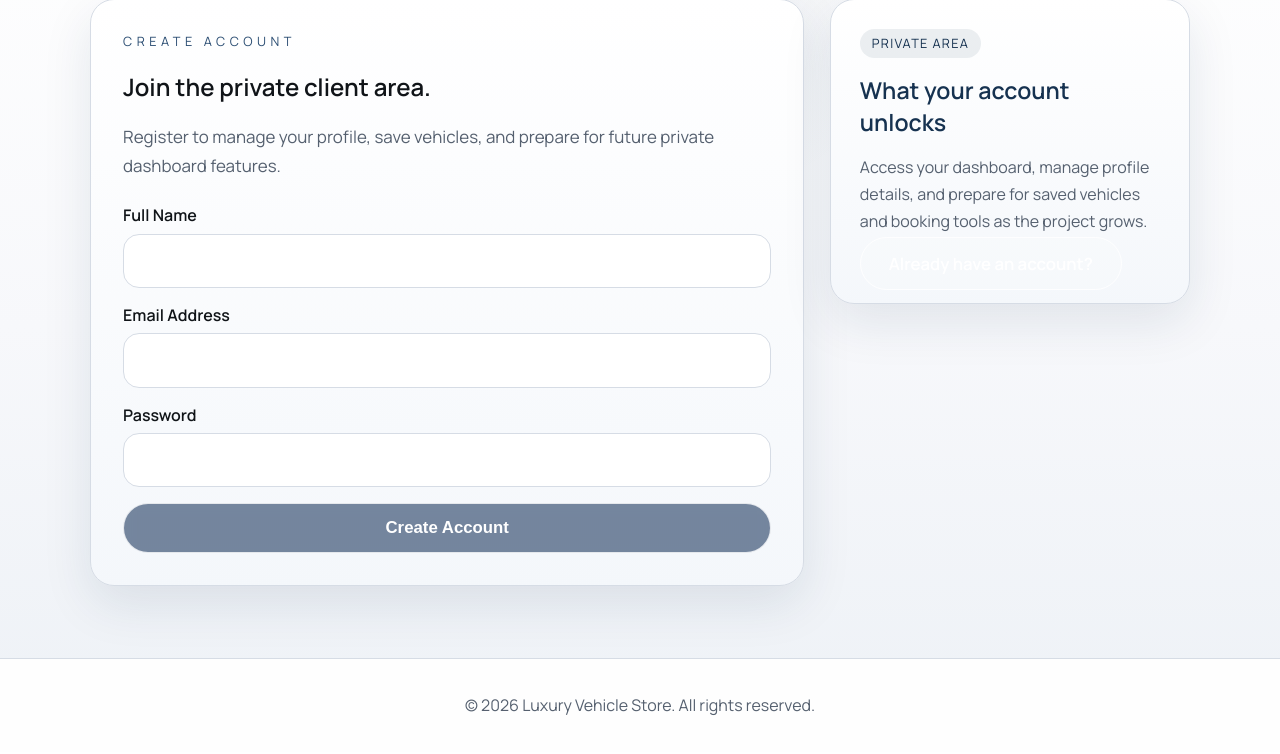
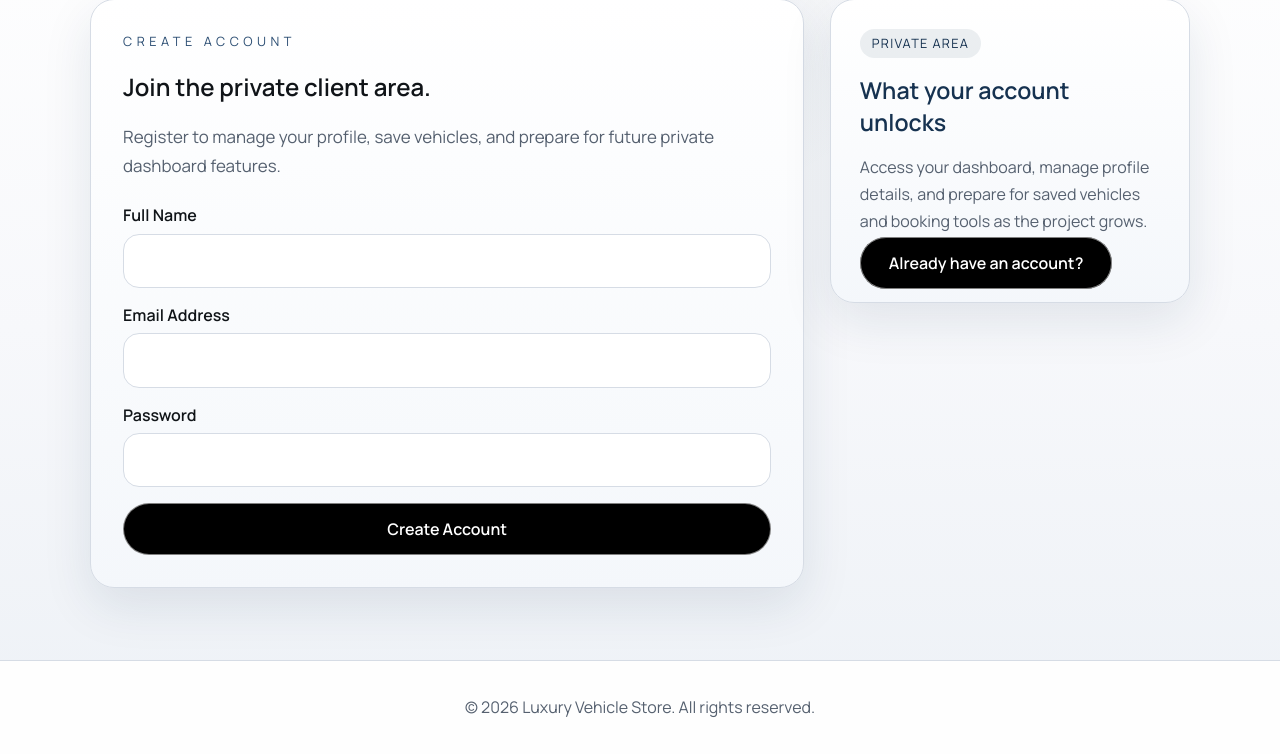
Before and after one commit to khalid-j8/WebDevProject, a PHP site: page /register.php in a window 1280 px wide. Shown: the part 134-888 px from the top of the page. Before the commit the page ends 849 px from the top, so only its background shows below. Run offline with PHP 8.4, Linux system fonts and the light colour scheme; data comes from the database, SQL or seed files in the repository.

Commit message:
Improve button styling and typography

```diff
--- a/login.php
+++ b/login.php
@@ -40,14 +40,14 @@ include __DIR__ . '/includes/header.php';
                         Password
                         <input type="password" name="password" required>
                     </label>
-                    <button type="submit" class="cta-btn">Sign In</button>
+                    <button type="submit" class="secondary-btn-2">Sign In</button>
                 </form>
             </div>
             <aside class="auth-side-card">
                 <span class="section-tag">New Here?</span>
                 <h3>Create your account in minutes.</h3>
                 <p>Register for the private area to manage your profile and prepare for future saved-vehicle and booking features.</p>
-                <a href="register.php" class="secondary-btn">Create an Account</a>
+                <a href="register.php" class="cta-btn-2">Create an Account</a>
             </aside>
         </section>
     </main>
--- a/profile.php
+++ b/profile.php
@@ -38,7 +38,7 @@ include __DIR__ . '/includes/header.php';
                         Email Address
                         <input type="email" value="<?= htmlspecialchars($user['email'], ENT_QUOTES, 'UTF-8') ?>" disabled>
                     </label>
-                    <button type="submit" class="cta-btn">Save Changes</button>
+                    <button type="submit" class="secondary-btn-2">Save Changes</button>
                 </form>
             </div>
             <aside class="auth-side-card">
@@ -46,7 +46,7 @@ include __DIR__ . '/includes/header.php';
                 <h3><?= htmlspecialchars(ucfirst($user['account_status']), ENT_QUOTES, 'UTF-8') ?> member</h3>
                 <p>Role: <?= htmlspecialchars(ucfirst($user['role']), ENT_QUOTES, 'UTF-8') ?></p>
                 <p>Need to leave the private area? You can safely sign out at any time.</p>
-                <a href="logout.php" class="secondary-btn">Sign Out</a>
+                <a href="logout.php" class="secondary-btn-2">Sign Out</a>
             </aside>
         </section>
     </main>
--- a/register.php
+++ b/register.php
@@ -56,14 +56,14 @@ include __DIR__ . '/includes/header.php';
                         Password
                         <input type="password" name="password" minlength="8" required>
                     </label>
-                    <button type="submit" class="cta-btn">Create Account</button>
+                    <button type="submit" class="secondary-btn-2">Create Account</button>
                 </form>
             </div>
             <aside class="auth-side-card">
                 <span class="section-tag">Private Area</span>
                 <h3>What your account unlocks</h3>
                 <p>Access your dashboard, manage profile details, and prepare for saved vehicles and booking tools as the project grows.</p>
-                <a href="login.php" class="secondary-btn">Already have an account?</a>
+                <a href="login.php" class="secondary-btn-2">Already have an account?</a>
             </aside>
         </section>
     </main>
--- a/styles.css
+++ b/styles.css
@@ -1583,7 +1583,8 @@ body {
 
     padding: 14px 28px;
     border-radius: 30px;
-    font-weight: 600;
+    font: inherit;
+    font-weight: 900;
     text-decoration: none;
 
     backdrop-filter: blur(6px);
```
